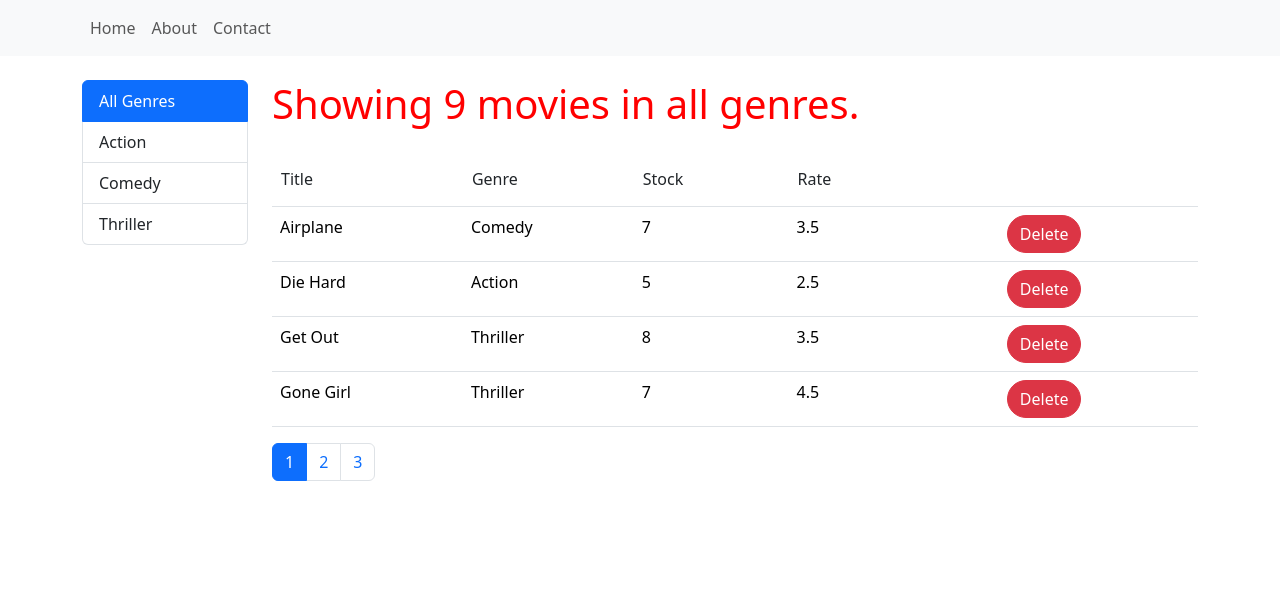
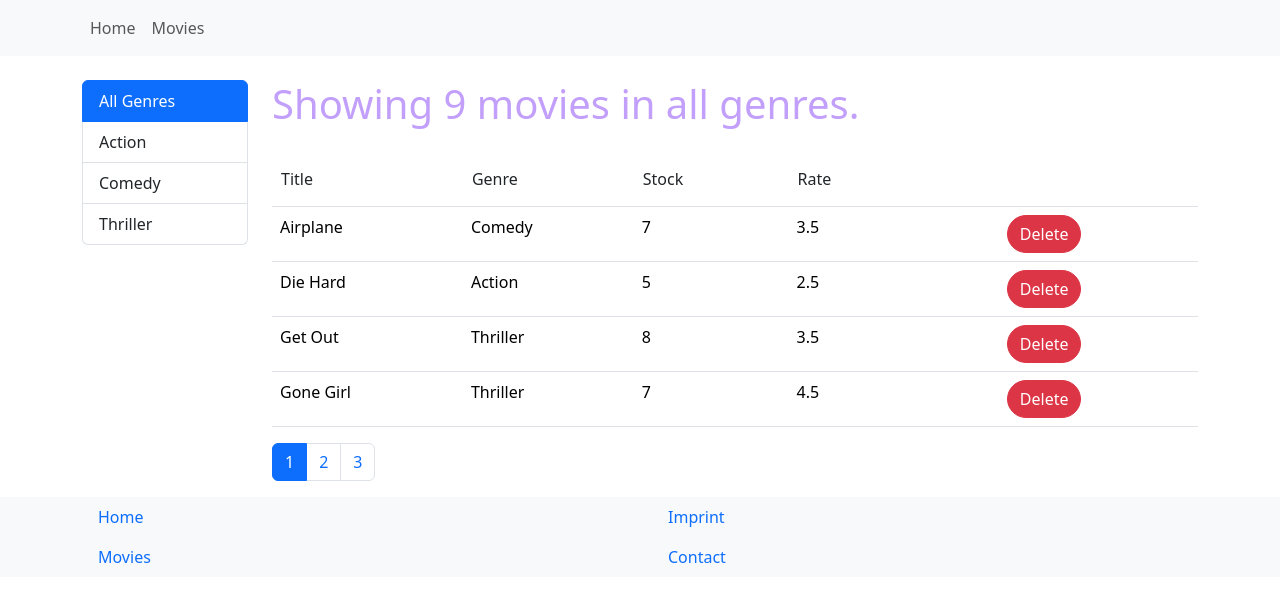
Before and after one commit to arizamani/vidly-app-no-database, a React (Create React App) app: page /movies in a window 1280 px wide. Shown: the top 602 px of the page. Built offline with nearby package versions, Linux system fonts and the light colour scheme; some icons are missing.

Commit message:
Add some function to index.scss & Add footer

```diff
--- a/src/App.js
+++ b/src/App.js
@@ -1,119 +1,22 @@
 
-import React,{useState} from 'react';
-import Header from './components/common/header';
-import Table from './components/table';
-import Pagination from './components/common/pagination';
-import FilterBox from './components/common/filterBox';
-import * as db from './services/fakeMovieService';
-import * as Genres from './services/fakeGenreService';
-import _ from 'lodash';
+import React from 'react';
+import Layout from './pages/Layout';
+import Movies from './pages/Movies';
+import Home from './pages/Home';
+import { BrowserRouter, Routes, Route } from "react-router-dom";
+
 
 export default function App() {
-  const genresObj = Genres.getGenres();
-  const genresArray = genresObj.map(item => item.name);
-  genresArray.unshift('All Genres');
-
-  const moviesRaw = db.getMovies();
-  const movies = moviesRaw.map(m => {
-    return {...m, genre: m.genre.name}
-  });
-  const listPerPage = 4;
-  const totalPages = (m) => Math.floor(m.length/listPerPage) + (m.length/listPerPage && m.length % listPerPage > 0 ? 1 : 0);
-  const tableTitles = ['Title','Genre','Stock','Rate'];
-  const tableTitlesEmptyColumns = 2;
-  const tableSpecification = {
-    listPerPage,
-    tableTitles,
-    tableTitlesEmptyColumns
-  }
-
-  //Movie states
-  const [items, setItems] = useState(movies);
-  const [pagesNumber, setPagesNumber] = useState(totalPages(movies));
-  const [activePage, setActivePage] = useState(0);
-
-  //Genres states
-  const [activeGenresIndex, setActiveGenresIndex] = useState(0);
-  const [filterItems, setFilterItems] = useState(movies);
-
-  /*
-  *  Filter Component - Event Handler
-  */
-  const genresList = (index) => {
-    setItems(filterItems);
-    setActiveGenresIndex(index);
-    let activeGenres = genresArray[index];
-    //console.log(activeGenres)
-    if(index !==0){
-      let preItems = filterItems.filter(item => item.genre === activeGenres);
-      setPagesNumber(totalPages(preItems));
-      setItems(preItems);
-    }else{
-      setPagesNumber(totalPages(filterItems));
-    }
-    setActivePage(0);
-  }
-
-  /*
-  *  Table Component - Event Handler
-  *  sice it's related to Databse, the Event handler should be in
-  *  App component not incapsulated in Table component itself
-  */
-  const likeMovie =(id) =>{
-    let newList = [...items];
-    let index = items.findIndex(item => item._id === id);
-    newList[index].isLiked = !newList[index].isLiked;
-    setItems(newList);
-  }
-
-  const removeItem = (id) => {
-    let newList = items.filter( item => item._id !== id);
-    if (newList.length % listPerPage === 0 && activePage !== 0) {
-      let updateLastPageIndex = newList.length / listPerPage;
-      setActivePage(updateLastPageIndex-1);
-    }
-    setItems(newList);
-    setFilterItems(filterItems => filterItems.filter( item => item._id !== id));
-    setPagesNumber(totalPages(newList));
-  };
-
-  /*
-  *  Pagination Component - Event Handler
-  */
-  const moviesSeries = (seire) => {
-    setActivePage(seire)
-  }
-
   return (
-    <>
-      <Header/>
-      <main className="container-sm mt-4">
-        <div className='row'>
-          <div className='col-lg-2'>
-            <FilterBox
-              _listItems={genresArray}
-              _activeItems={activeGenresIndex}
-              _onClick={genresList}
-            />
-          </div>
-          <div className='col'>
-            <Table
-              _tableFeed={tableSpecification}
-              _collection={items}
-              _likeItem={likeMovie}
-              _removeItem={removeItem}
-              _activePage={activePage}
-              _activeListItem={genresArray[activeGenresIndex]}
-            />
-            <Pagination
-              _pagesNumber={pagesNumber}
-              _onClick={moviesSeries}
-              _activePage={activePage}
-            />
-          </div>
-        </div>
-      </main>
-    </>
-
+      <div className='content'>
+        <BrowserRouter>
+          <Routes>
+            <Route path='/' element={<Layout />}>
+              <Route index element={<Home />} />
+              <Route path='movies' element={<Movies />} />
+            </Route>
+          </Routes>
+        </BrowserRouter>
+      </div>
   );
 }
--- /dev/null
+++ b/src/components/common/footer.jsx
@@ -0,0 +1,34 @@
+import React from 'react';
+
+export default function Footer(){
+
+    return(
+        <div className="container-fluid bg-light">
+            <div className='container'>
+                <div className='row'>
+                    <div className='col'>
+                        <ul className="nav flex-column">
+                            <li className="nav-item">
+                                <a className="nav-link" href="/">Home</a>
+                            </li>
+                            <li className="nav-item">
+                                <a className="nav-link" href="/movies">Movies</a>
+                            </li>
+                        </ul>
+                    </div>
+                    <div className='col'>
+                        <ul className="nav flex-column">
+                            <li className="nav-item">
+                                <a className="nav-link" href="#0">Imprint</a>
+                            </li>
+                            <li className="nav-item">
+                                <a className="nav-link" href="#0">Contact</a>
+                            </li>
+                        </ul>
+                    </div>
+                </div>
+            </div>
+        </div>
+    );
+
+}
--- a/src/components/common/header.jsx
+++ b/src/components/common/header.jsx
@@ -7,13 +7,10 @@ export default function Header(){
             <div className="container">
                 <ul className="navbar-nav">
                     <li className="nav-item">
-                        <a className="nav-link" href="#">Home</a>
+                        <a className="nav-link" href="/">Home</a>
                     </li>
                     <li className="nav-item">
-                        <a className="nav-link" href="#">About</a>
-                    </li>
-                    <li className="nav-item">
-                        <a className="nav-link" href="#">Contact</a>
+                        <a className="nav-link" href="/movies">Movies</a>
                     </li>
                 </ul>
             </div>
--- a/src/components/table.jsx
+++ b/src/components/table.jsx
@@ -64,7 +64,7 @@ export default function Table({_tableFeed,_collection,_likeItem,_removeItem,_act
 
     return (
         <>
-            <h1 className='cursor-pointer text-color-red'>{refactorTitle()}</h1>
+            <h1 className='cursor-pointer text-indigo-200'>{refactorTitle()}</h1>
             <div className="table-responsive-sm">
             <table className="table mt-4">
                 <thead className='border-bottom'>
--- a/src/index.js
+++ b/src/index.js
@@ -1,6 +1,5 @@
 import React from 'react';
 import {createRoot} from 'react-dom/client';
-import { BrowserRouter } from 'react-router-dom';
 import './index.css';
 import "./index.scss";
 import App from './App';
@@ -11,8 +10,6 @@ const root = createRoot(document.getElementById('root'));
 console.log("index");
 root.render(
   <React.StrictMode>
-    <BrowserRouter>
       <App />
-    </BrowserRouter>
   </React.StrictMode>
 );
--- a/src/index.scss
+++ b/src/index.scss
@@ -4,6 +4,8 @@
 @import "bootstrap/scss/maps";
 @import "bootstrap/scss/mixins";
 @import "bootstrap/scss/utilities";
+
+$all-colors: map-merge-multiple($blues, $indigos, $purples, $pinks, $reds, $oranges, $yellows, $greens, $teals, $cyans);
 
 $utilities: map-merge(
   $utilities,
@@ -14,6 +16,7 @@ $utilities: map-merge(
       responsive: true,
       values: auto pointer grab,
     ),
+
     "text-color": (
       property: color,
       class: text - color,
@@ -22,6 +25,30 @@ $utilities: map-merge(
         "white": rgb(255, 255, 255),
         "red": rgb(255, 0, 0)
       )
+    ),
+
+    "color": map-merge(
+      map-get($utilities, "color"),
+      (
+        values: map-merge(
+          map-get(map-get($utilities, "color"), "values"),
+          (
+            $all-colors
+          ),
+        ),
+      ),
+    ),
+
+    "background-color": map-merge(
+      map-get($utilities, "background-color"),
+      (
+        values: map-merge(
+          map-get(map-get($utilities, "color"), "values"),
+          (
+            $all-colors
+          ),
+        ),
+      ),
     )
   )
 );
--- /dev/null
+++ b/src/pages/Home.js
@@ -0,0 +1,14 @@
+
+import React from 'react';
+
+
+export default function Home(){
+
+    return (
+        <main className="container-sm mt-4">
+            <div className='row'>
+                <h1>Home</h1>
+            </div>
+        </main>
+    );
+}
--- /dev/null
+++ b/src/pages/Layout.js
@@ -0,0 +1,16 @@
+
+import React from 'react';
+import Header from '../components/common/header';
+import Footer from '../components/common/footer';
+import { Outlet} from "react-router-dom";
+
+export default function Layout(){
+
+    return (
+        <>
+            <Header />
+            <Outlet />
+            <Footer />
+        </>
+    );
+}
--- /dev/null
+++ b/src/pages/Movies.js
@@ -0,0 +1,115 @@
+
+import React,{useState} from 'react';
+import Table from '../components/table';
+import Pagination from '../components/common/pagination';
+import FilterBox from '../components/common/filterBox';
+import * as db from '../services/fakeMovieService';
+import * as Genres from '../services/fakeGenreService';
+import _ from 'lodash';
+
+
+export default function Movies() {
+  const genresObj = Genres.getGenres();
+  const genresArray = genresObj.map(item => item.name);
+  genresArray.unshift('All Genres');
+
+  const moviesRaw = db.getMovies();
+  const movies = moviesRaw.map(m => {
+    return {...m, genre: m.genre.name}
+  });
+  const listPerPage = 4;
+  const totalPages = (m) => Math.floor(m.length/listPerPage) + (m.length/listPerPage && m.length % listPerPage > 0 ? 1 : 0);
+  const tableTitles = ['Title','Genre','Stock','Rate'];
+  const tableTitlesEmptyColumns = 2;
+  const tableSpecification = {
+    listPerPage,
+    tableTitles,
+    tableTitlesEmptyColumns
+  }
+
+  //Movie states
+  const [items, setItems] = useState(movies);
+  const [pagesNumber, setPagesNumber] = useState(totalPages(movies));
+  const [activePage, setActivePage] = useState(0);
+
+  //Genres states
+  const [activeGenresIndex, setActiveGenresIndex] = useState(0);
+  const [filterItems, setFilterItems] = useState(movies);
+
+  /*
+  *  Filter Component - Event Handler
+  */
+  const genresList = (index) => {
+    setItems(filterItems);
+    setActiveGenresIndex(index);
+    let activeGenres = genresArray[index];
+    //console.log(activeGenres)
+    if(index !==0){
+      let preItems = filterItems.filter(item => item.genre === activeGenres);
+      setPagesNumber(totalPages(preItems));
+      setItems(preItems);
+    }else{
+      setPagesNumber(totalPages(filterItems));
+    }
+    setActivePage(0);
+  }
+
+  /*
+  *  Table Component - Event Handler
+  *  sice it's related to Databse, the Event handler should be in
+  *  App component not incapsulated in Table component itself
+  */
+  const likeMovie =(id) =>{
+    let newList = [...items];
+    let index = items.findIndex(item => item._id === id);
+    newList[index].isLiked = !newList[index].isLiked;
+    setItems(newList);
+  }
+
+  const removeItem = (id) => {
+    let newList = items.filter( item => item._id !== id);
+    if (newList.length % listPerPage === 0 && activePage !== 0) {
+      let updateLastPageIndex = newList.length / listPerPage;
+      setActivePage(updateLastPageIndex-1);
+    }
+    setItems(newList);
+    setFilterItems(filterItems => filterItems.filter( item => item._id !== id));
+    setPagesNumber(totalPages(newList));
+  };
+
+  /*
+  *  Pagination Component - Event Handler
+  */
+  const moviesSeries = (seire) => {
+    setActivePage(seire)
+  }
+
+  return (
+    <main className="container-sm mt-4">
+        <div className='row'>
+        <div className='col-lg-2'>
+            <FilterBox
+            _listItems={genresArray}
+            _activeItems={activeGenresIndex}
+            _onClick={genresList}
+            />
+        </div>
+        <div className='col'>
+            <Table
+            _tableFeed={tableSpecification}
+            _collection={items}
+            _likeItem={likeMovie}
+            _removeItem={removeItem}
+            _activePage={activePage}
+            _activeListItem={genresArray[activeGenresIndex]}
+            />
+            <Pagination
+            _pagesNumber={pagesNumber}
+            _onClick={moviesSeries}
+            _activePage={activePage}
+            />
+        </div>
+        </div>
+    </main>
+  );
+}
```
